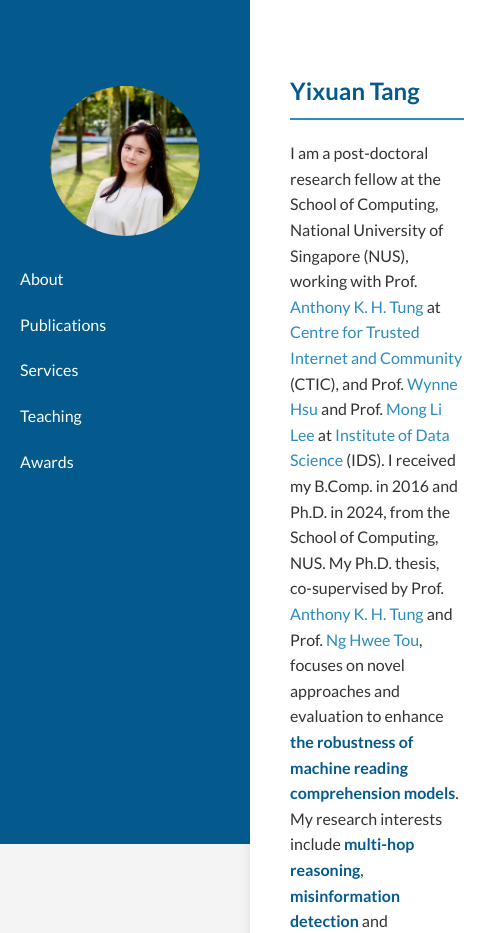
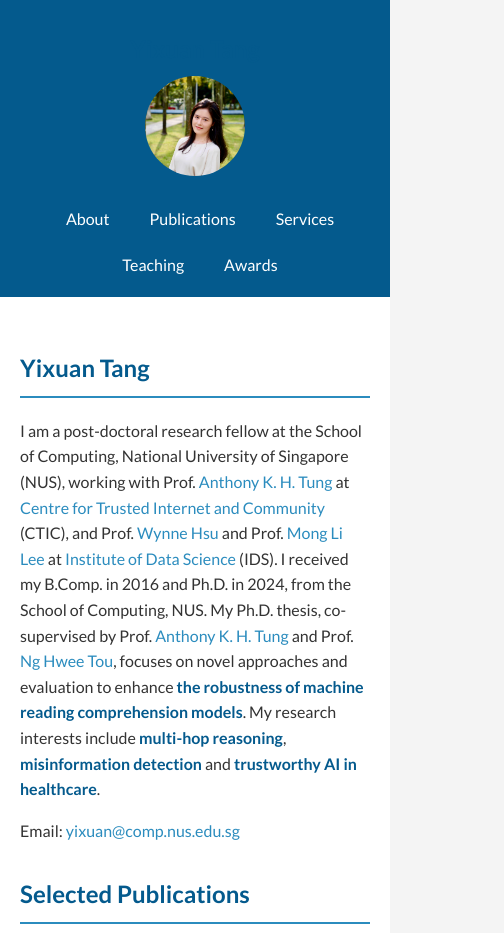
Before and after one commit to tangyixuan/tangyixuan.github.io, a plain HTML site: page index.html in a window 390 px wide. Shown: the top 933 px of the page, 504 px wide, since content can reach past the window. Drawn offline with Linux system fonts and the light colour scheme.

Commit message:
Update index.html

```diff
--- a/index.html
+++ b/index.html
@@ -100,6 +100,45 @@
             margin-bottom: 1rem;
             font-weight: 300;
         }
+
+        /* Media query for mobile devices */
+        @media (max-width: 768px) {
+            :root {
+                --sidebar-width: 100%;
+            }
+
+            body {
+                flex-direction: column;
+            }
+
+            .sidebar {
+                position: relative;
+                height: auto;
+                width: 100%;
+                padding: 10px;
+            }
+
+            .sidebar img {
+                width: 100px;
+                height: 100px;
+            }
+
+            .container {
+                margin-left: 0;
+                padding: 20px;
+            }
+
+            .sidebar nav {
+                display: flex;
+                flex-wrap: wrap;
+                justify-content: center;
+            }
+
+            .sidebar nav a {
+                padding: 5px 10px;
+                margin: 5px;
+            }
+        }
     </style>
 </head>
 <body>
@@ -107,11 +146,11 @@
         <h1>Yixuan Tang</h1>
         <img src="./tyx.jpg" alt="Yixuan Tang">
         <nav>
-            <a href="#about">About</a>
-            <a href="#publications">Publications</a>
-            <a href="#services">Services</a>
-            <a href="#teaching">Teaching</a>
-            <a href="#honors">Awards</a>
+            <a href="#about" style="padding-left: 20px;">About</a>
+            <a href="#publications" style="padding-left: 20px;">Publications</a>
+            <a href="#services" style="padding-left: 20px;">Services</a>
+            <a href="#teaching" style="padding-left: 20px;">Teaching</a>
+            <a href="#honors" style="padding-left: 20px;">Awards</a>
         </nav>
     </aside>
     <div class="container">
```
